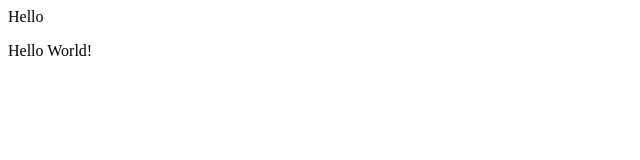
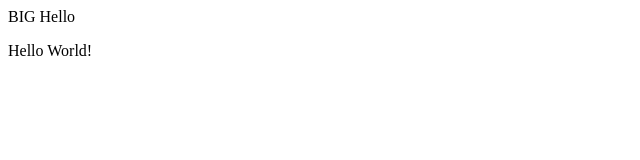
Before and after one commit to Will4you/LAB1, a plain HTML site: page index.html in a window 1280 px wide. Shown: the full height of the page, 0-640 px from the left. Drawn offline with Linux system fonts and the light colour scheme.

```diff
--- a/index.html
+++ b/index.html
@@ -1,6 +1,6 @@
 <html>
 <head>
-	<tittle>Hello</title>
+	<tittle>BIG  Hello</title>
 </head>
 <body>
 	<p>Hello World!</p>
```
